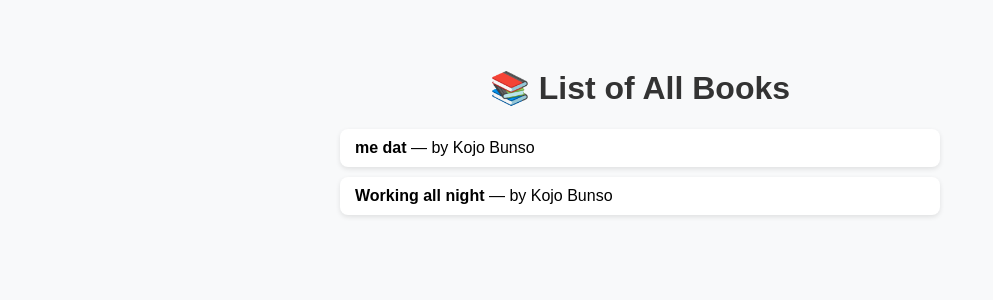
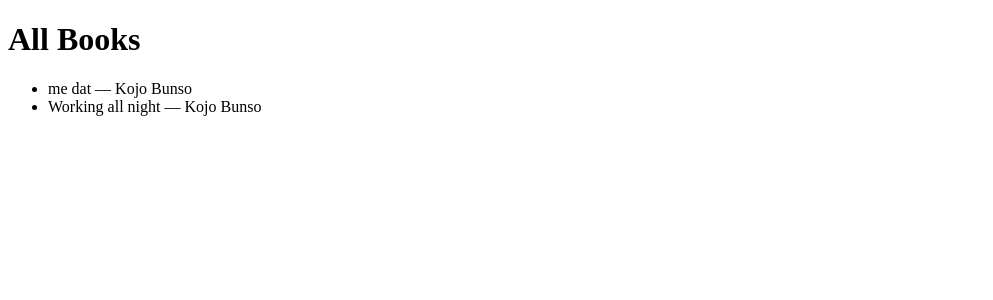
Before and after one commit to blancatech28/Alx_DjangoLearnLab, a Django app: page /books/ in a window 1280 px wide. Shown: the top 300 px of the page, without its empty margins (0-993 px from the left). Run offline with Django 4.2, Linux system fonts and the light colour scheme; data comes from the database, SQL or seed files in the repository.

Commit message:
Updated Template

```diff
--- a/django-models/LibraryProject/relationship_app/urls.py
+++ b/django-models/LibraryProject/relationship_app/urls.py
@@ -1,7 +1,7 @@
-from .views import list_books, DetailListView
 from django.urls import path
+from . import views
 
 urlpatterns = [
-    path('books/', list_books, name='list_books'),
-    path('books/<int:pk>/', DetailListView.as_view(), name='library_detail'),
+    path('books/', views.list_books, name='list_books'),
+    path('library/<int:pk>/', views.DetailListView.as_view(), name='library_detail'),
 ]
--- a/django-models/LibraryProject/templates/relationship_app/list_books.html
+++ b/django-models/LibraryProject/templates/relationship_app/list_books.html
@@ -3,43 +3,14 @@
 <head>
     <meta charset="UTF-8">
     <title>All Books</title>
-    <style>
-        body {
-            font-family: Arial, sans-serif;
-            background-color: #f8f9fa;
-            padding: 40px;
-        }
-        h1 {
-            color: #333;
-            text-align: center;
-        }
-        ul {
-            max-width: 600px;
-            margin: 20px auto;
-            padding: 0;
-            list-style: none;
-        }
-        li {
-            background: #fff;
-            padding: 10px 15px;
-            margin-bottom: 10px;
-            border-radius: 8px;
-            box-shadow: 0 2px 5px rgba(0,0,0,0.1);
-        }
-        .empty {
-            text-align: center;
-            color: #888;
-        }
-    </style>
 </head>
 <body>
-    <h1>📚 List of All Books</h1>
-
+    <h1>All Books</h1>
     <ul>
         {% for book in books %}
-            <li><strong>{{ book.title }}</strong> — by {{ book.author.name }}</li>
+            <li>{{ book.title }} — {{ book.author.name }}</li>
         {% empty %}
-            <p class="empty">No books found in the library.</p>
+            <li>No books available.</li>
         {% endfor %}
     </ul>
 </body>
```
Also changed, not shown: django-models/LibraryProject/relationship_app/views.py (+3 -5 lines), django-models/LibraryProject/templates/relationship_app/library_detail.html (+5 -33 lines).
